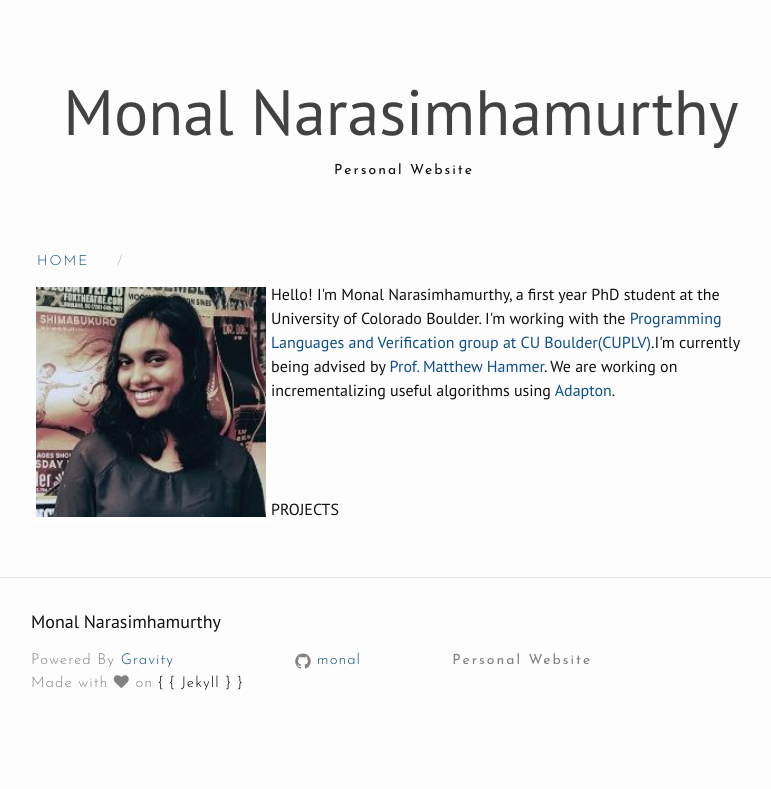
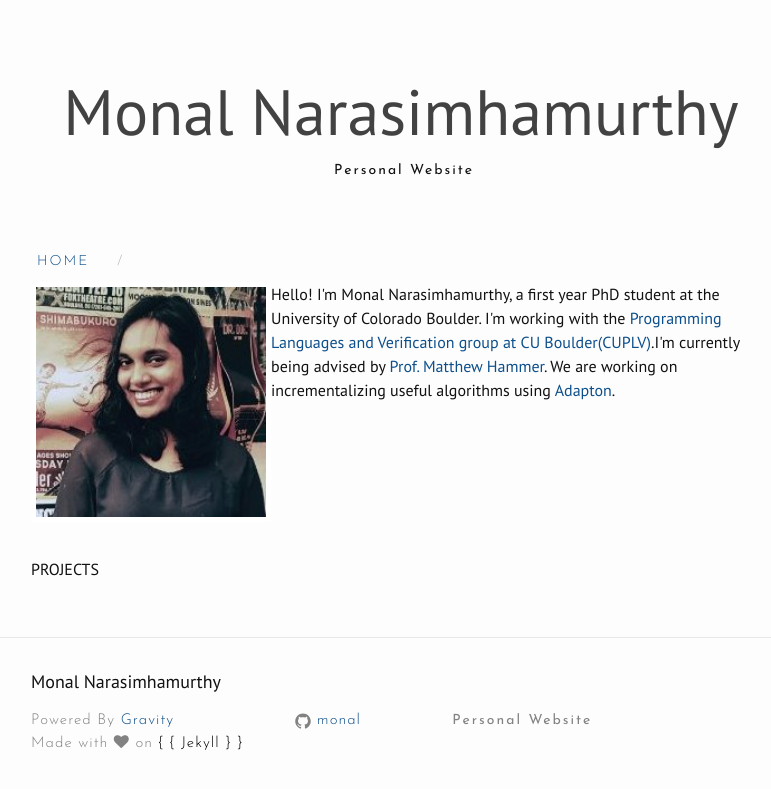
Before and after one commit to monal/monal.github.io, a Jekyll site: the page built from index.html, in a window 1280 px wide. Shown: the top 789 px of the page, without its empty margins (239-1010 px from the left). Built offline with Jekyll 4.4.1, drawn with Linux system fonts in a browser that asks for light colours; nearby versions of some CDN libraries.

```diff
--- a/index.html
+++ b/index.html
@@ -7,6 +7,6 @@
 <p style="margin-top: 10px; margin-left: 30px">Hello! I'm Monal Narasimhamurthy, a first year PhD student at the University of Colorado Boulder. I'm working with the <a href="http://plv.colorado.edu">Programming Languages and Verification group at CU Boulder(CUPLV)</a>.I'm currently being advised by <a href="http://www.matthewhammer.org">Prof. Matthew Hammer</a>. We are working on incrementalizing useful algorithms using <a href="http://plv.colorado.edu/adapton/">Adapton</a>.
 </p>
 </div>
-<div class="home">
+<div class="home" style="margin-top:60px">
 <h4 style="float: left">PROJECTS</h4>
 </div>
```
